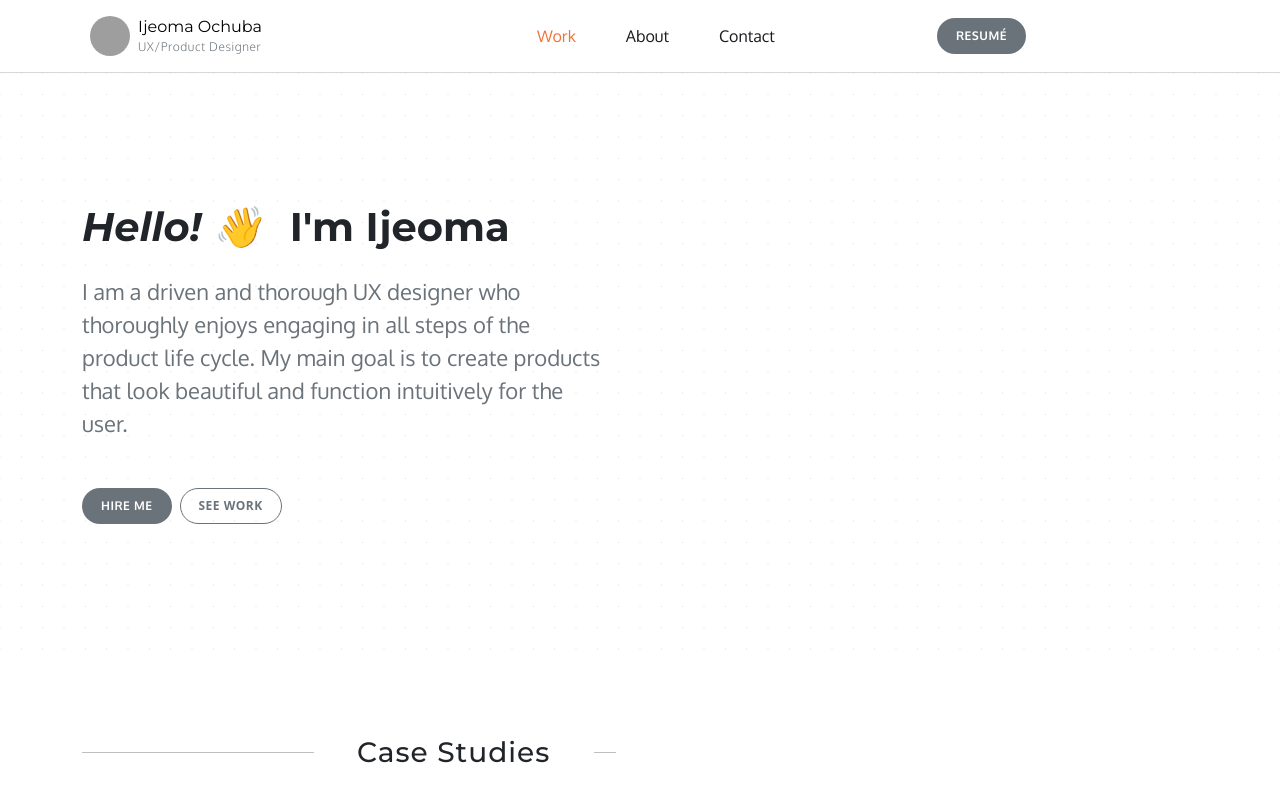
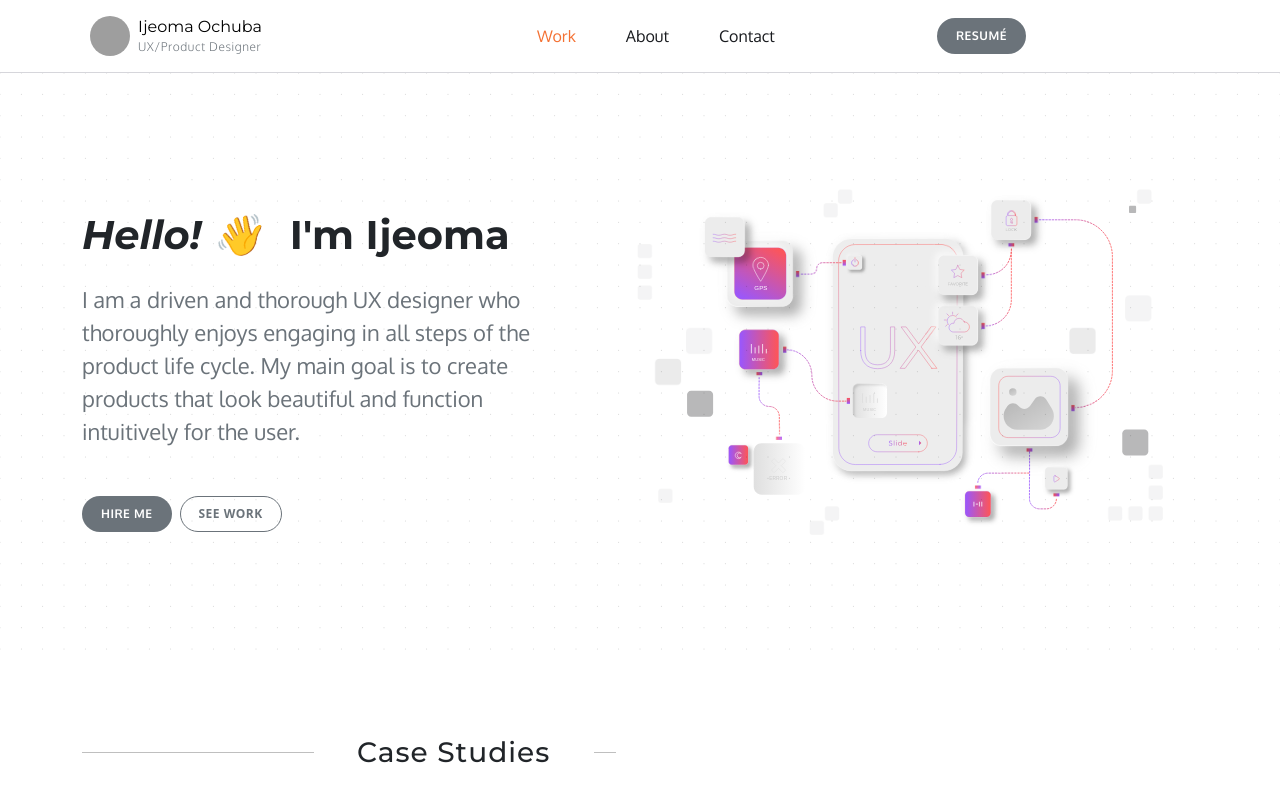
Before and after one commit to Chukwunonso-Iyitor/Ijeoma-Ochuba-Portfolio, a Next.js app: page / in a window 1280 px wide. Shown: the top 802 px of the page. Built offline with nearby package versions, Linux system fonts and the light colour scheme; grey boxes are pictures that could not be loaded.

Commit message:
added hero image

```diff
--- a/components/HeroBanner.jsx
+++ b/components/HeroBanner.jsx
@@ -1,5 +1,6 @@
 import styled from "@emotion/styled";
 import Link from "next/link";
+import Image from "next/image";
 
 const Hero = styled.section`
   height: 580px;
@@ -14,6 +15,10 @@ const Hero = styled.section`
       font-size: 22px;
     }
   }
+  .hero-image {
+    object-fit: cover;
+    mix-blend-mode: multiply;
+  }
 `;
 const HeroBanner = () => {
   const caseStudies = () => {
@@ -25,7 +30,7 @@ const HeroBanner = () => {
     <Hero className="py-5 d-flex align-items-center">
       <div className="container">
         <div className="row">
-          <div className="col introduction pe-5">
+          <div className="col introduction pe-5 mt-5">
             <h1>
               <em className="me-3">Hello! 👋</em> I&apos;m Ijeoma{" "}
             </h1>
@@ -39,12 +44,24 @@ const HeroBanner = () => {
               <Link href="/contact" className="btn-grey me-2">
                 Hire me
               </Link>
-              <button type="button" className="btn-grey-alt" onClick={caseStudies}>
+              <button
+                type="button"
+                className="btn-grey-alt"
+                onClick={caseStudies}
+              >
                 See work
               </button>
             </div>
           </div>
-          <div className="col"></div>
+          <div className="col d-flex justify-content-center">
+            <Image
+              src="/images/ux-hero.svg"
+              alt="UX design models"
+              width={600}
+              height={400}
+              className="hero-image"
+            />
+          </div>
         </div>
       </div>
     </Hero>
```
Also changed, not shown: public/images/ux-hero.svg (added).
